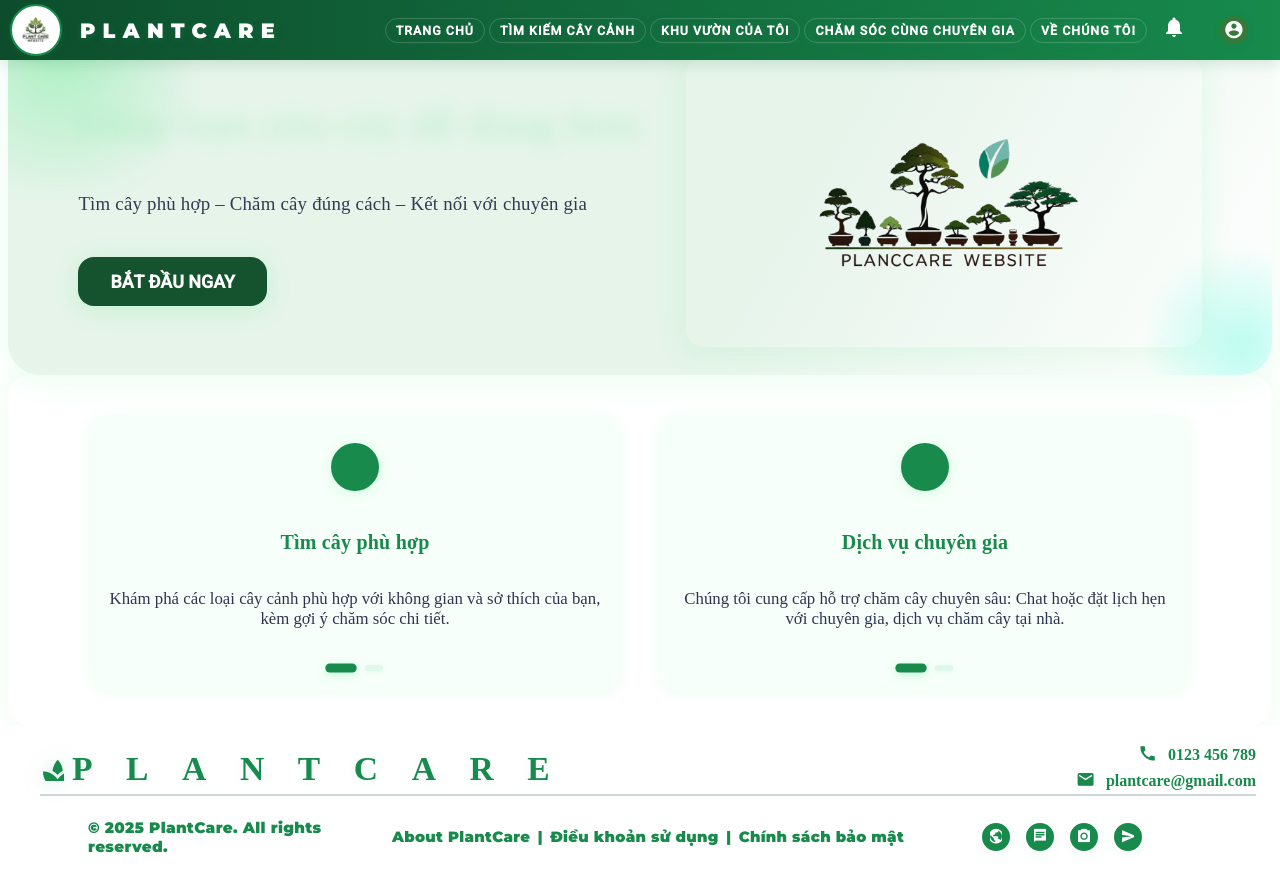
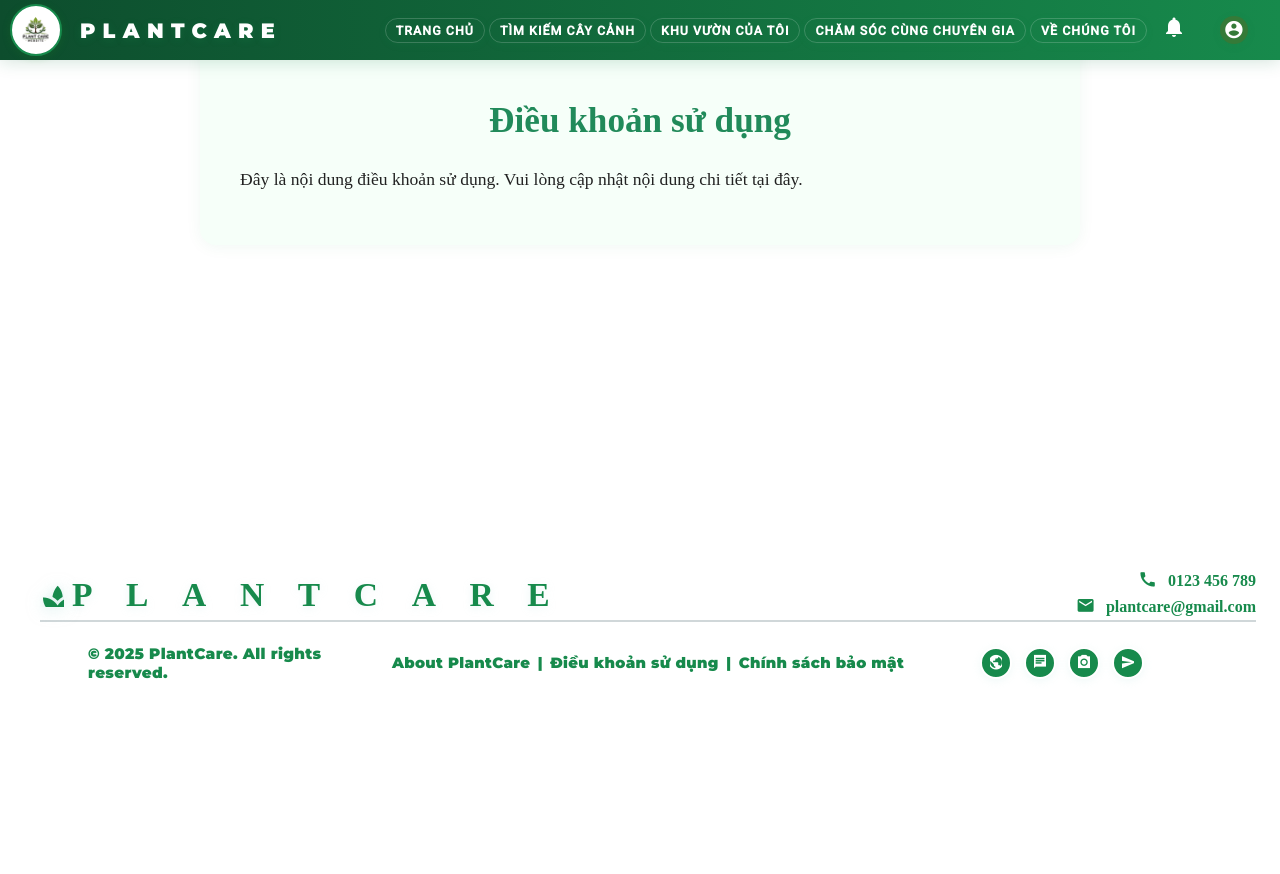
Before and after one commit to Tuanminh1711/capstone-project-g67, an Angular app: page /terms-of-use in a window 1280 px wide. Before the commit this address led to /home. After the commit the page ends 800 px from the top, so only its background shows below. Built offline with nearby package versions, Linux system fonts and the light colour scheme.

Commit message:
privacy-policy

```diff
--- a/src/app/app.routes.ts
+++ b/src/app/app.routes.ts
@@ -30,6 +30,8 @@ import { TicketReviewComponent } from './admin/response-manager/ticket-review/ti
 import { TotalPlantsStatisticsComponent } from './admin/statistics/total-plants.component';
 import { TotalUsersStatisticsComponent } from './admin/statistics/total-users.component';
 import { TotalBrowseUsersStatisticsComponent } from './admin/statistics/total-browse-users.component';
+import { TermsOfUseComponent } from './main/terms-of-use/terms-of-use.component';
+import { PrivacyPolicyComponent } from './main/privacy-policy/privacy-policy.component';
 
 const routes: Routes = [
   { path: '', redirectTo: 'home', pathMatch: 'full' },
@@ -40,6 +42,7 @@ const routes: Routes = [
   { path: 'plant-detail/:id', component: PlantDetailComponent },
   { path: 'plant-info/detail/:id', component: PlantDetailComponent },
   { path: 'about-us', component: AboutUsComponent },
+  { path: 'terms-of-use', component: TermsOfUseComponent },
   { path: 'view-user-profile', component: ViewUserProfileComponent },
   { path: 'edit-profile', component: EditUserProfileComponent },
   { path: 'profile/edit', component: EditUserProfileComponent },
@@ -73,6 +76,8 @@ const routes: Routes = [
   { path: 'admin/statistics/total-users', component: TotalUsersStatisticsComponent },
   { path: 'admin/statistics/total-browse', component: TotalBrowseUsersStatisticsComponent },
 
+  { path: 'privacy', component: PrivacyPolicyComponent },
+
   { path: '**', redirectTo: 'home' }
 ];
 
--- /dev/null
+++ b/src/app/main/privacy-policy/privacy-policy.html
@@ -0,0 +1,9 @@
+<app-top-navigator></app-top-navigator>
+<div class="privacy-page">
+  <section class="privacy-section">
+    <h1 class="privacy-title">Chính sách bảo mật</h1>
+    <div class="privacy-content">
+      <p>Đây là nội dung chính sách bảo mật. Vui lòng cập nhật nội dung chi tiết tại đây.</p>
+    </div>
+  </section>
+</div>
--- /dev/null
+++ b/src/app/main/privacy-policy/privacy-policy.scss
@@ -0,0 +1,30 @@
+.privacy-page {
+  padding: 32px 0;
+  display: flex;
+  flex-direction: column;
+  align-items: center;
+  min-height: 60vh;
+}
+
+.privacy-section {
+  background: #f6fff9;
+  border-radius: 16px;
+  box-shadow: 0 2px 16px rgba(0, 128, 64, 0.06);
+  padding: 32px 40px;
+  max-width: 800px;
+  width: 100%;
+}
+
+.privacy-title {
+  font-size: 2.2rem;
+  font-weight: 700;
+  color: #218a5a;
+  margin-bottom: 24px;
+  text-align: center;
+}
+
+.privacy-content {
+  font-size: 1.1rem;
+  color: #222;
+  line-height: 1.7;
+}
--- /dev/null
+++ b/src/app/main/terms-of-use/terms-of-use.html
@@ -0,0 +1,9 @@
+<app-top-navigator></app-top-navigator>
+<div class="terms-page">
+  <section class="terms-section">
+    <h1 class="terms-title">Điều khoản sử dụng</h1>
+    <div class="terms-content">
+      <p>Đây là nội dung điều khoản sử dụng. Vui lòng cập nhật nội dung chi tiết tại đây.</p>
+    </div>
+  </section>
+</div>
--- /dev/null
+++ b/src/app/main/terms-of-use/terms-of-use.scss
@@ -0,0 +1,30 @@
+.terms-page {
+  padding: 32px 0;
+  display: flex;
+  flex-direction: column;
+  align-items: center;
+  min-height: 60vh;
+}
+
+.terms-section {
+  background: #f6fff9;
+  border-radius: 16px;
+  box-shadow: 0 2px 16px rgba(0, 128, 64, 0.06);
+  padding: 32px 40px;
+  max-width: 800px;
+  width: 100%;
+}
+
+.terms-title {
+  font-size: 2.2rem;
+  font-weight: 700;
+  color: #218a5a;
+  margin-bottom: 24px;
+  text-align: center;
+}
+
+.terms-content {
+  font-size: 1.1rem;
+  color: #222;
+  line-height: 1.7;
+}
--- a/src/app/shared/footer/footer.component.ts
+++ b/src/app/shared/footer/footer.component.ts
@@ -2,11 +2,12 @@ import { Component } from '@angular/core';
 import { MatToolbarModule } from '@angular/material/toolbar';
 import { MatIconModule } from '@angular/material/icon';
 import { MatButtonModule } from '@angular/material/button';
+import { RouterModule } from '@angular/router';
 
 @Component({
   selector: 'app-footer',
   standalone: true,
-  imports: [MatToolbarModule, MatIconModule, MatButtonModule],
+  imports: [MatToolbarModule, MatIconModule, MatButtonModule, RouterModule],
   templateUrl: './footer.html',
   styleUrl: './footer.scss'
 })
--- a/src/app/shared/footer/footer.html
+++ b/src/app/shared/footer/footer.html
@@ -27,9 +27,9 @@
       <span class="footer-policy">
         <a href="/about-us" class="footer-link">About PlantCare</a>
         |
-        <a href="/terms" class="footer-link">Điều khoản sử dụng</a>
+        <a routerLink="/terms-of-use" class="footer-link">Điều khoản sử dụng</a>
         |
-        <a href="/privacy" class="footer-link">Chính sách bảo mật</a>
+        <a routerLink="/privacy" class="footer-link">Chính sách bảo mật</a>
       </span>
     </div>
     <div class="footer-col footer-social-col">
```
Also changed, not shown: src/app/main/main.module.ts (+5 -3 lines), src/app/main/privacy-policy/privacy-policy.component.ts (added, +10 -0 lines), src/app/main/terms-of-use/terms-of-use.component.ts (added, +10 -0 lines).
